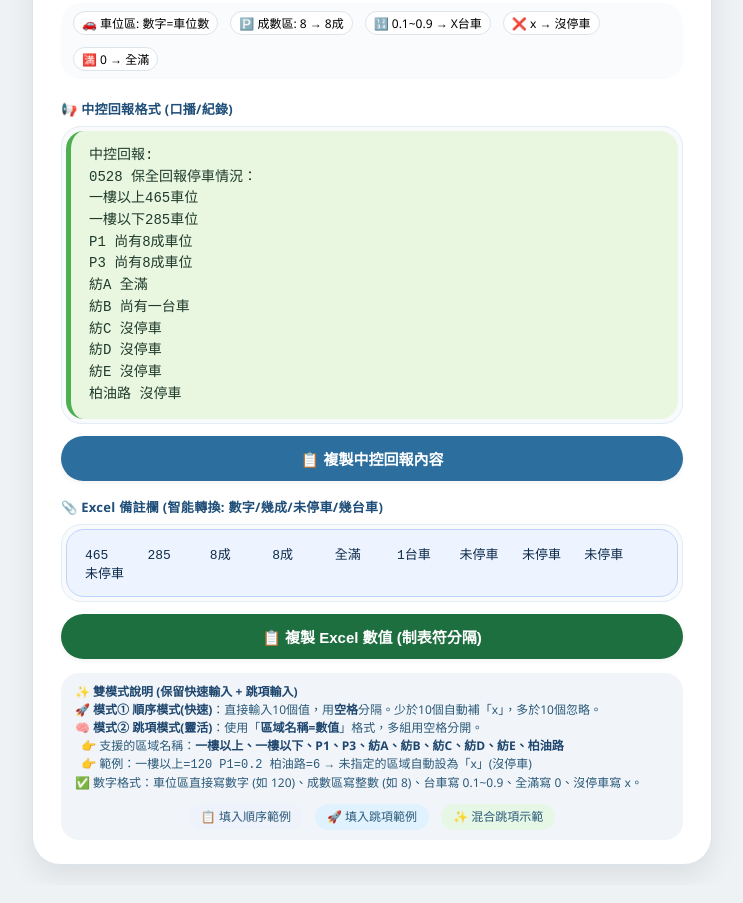
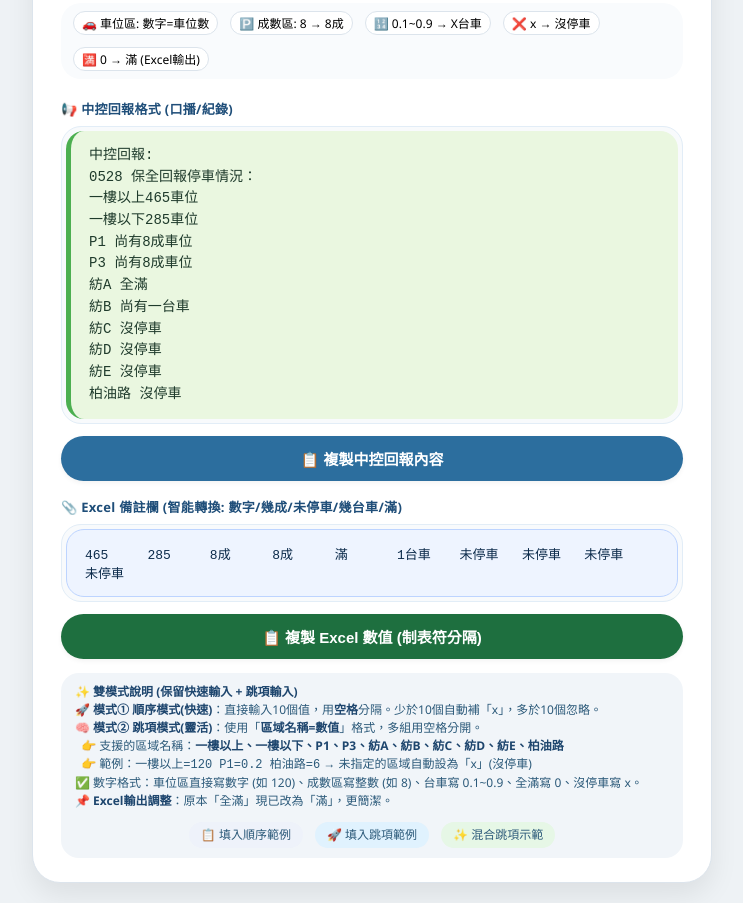
Before and after one commit to Vik1n9/Parking-Report, a plain HTML site: page index.html in a window 1280 px wide. Shown: the part 221-1124 px from the top of the page, without its empty margins (268-1011 px from the left). Drawn offline with Linux system fonts and the light colour scheme.

Commit message:
Update index.html

```diff
--- a/index.html
+++ b/index.html
@@ -3,7 +3,7 @@
 <head>
     <meta charset="UTF-8">
     <meta name="viewport" content="width=device-width, initial-scale=1.0, user-scalable=yes">
-    <title>停車回報產生器 - 智能跳項版 (含複製中控)</title>
+    <title>停車回報產生器 - 智能跳項版 (Excel輸出「滿」)</title>
     <style>
         * {
             box-sizing: border-box;
@@ -190,7 +190,7 @@
             <span>🅿️ 成數區: 8 → 8成</span>
             <span>🔢 0.1~0.9 → X台車</span>
             <span>❌ x → 沒停車</span>
-            <span>🈵 0 → 全滿</span>
+            <span>🈵 0 → 滿 (Excel輸出)</span>
         </div>
     </div>
 
@@ -202,7 +202,7 @@
         <button id="copyReportBtn" class="btn-secondary">📋 複製中控回報內容</button>
     </div>
 
-    <div class="label-text">📎 Excel 備註欄 (智能轉換: 數字/幾成/未停車/幾台車)</div>
+    <div class="label-text">📎 Excel 備註欄 (智能轉換: 數字/幾成/未停車/幾台車/滿)</div>
     <div class="card-output">
         <div id="excelOutput"></div>
     </div>
@@ -216,7 +216,8 @@
         🧠 <strong>模式② 跳項模式(靈活)</strong>：使用「<strong>區域名稱=數值</strong>」格式，多組用空格分開。<br>
         &nbsp;&nbsp;👉 支援的區域名稱：<strong>一樓以上、一樓以下、P1、P3、紡A、紡B、紡C、紡D、紡E、柏油路</strong><br>
         &nbsp;&nbsp;👉 範例：<code>一樓以上=120 P1=0.2 柏油路=6</code> → 未指定的區域自動設為「x」(沒停車)<br>
-        ✅ 數字格式：車位區直接寫數字 (如 120)、成數區寫整數 (如 8)、台車寫 0.1~0.9、全滿寫 0、沒停車寫 x。
+        ✅ 數字格式：車位區直接寫數字 (如 120)、成數區寫整數 (如 8)、台車寫 0.1~0.9、全滿寫 0、沒停車寫 x。<br>
+        📌 <strong>Excel輸出調整</strong>：原本「全滿」現已改為「滿」，更簡潔。
     </div>
 </div>
 
@@ -235,7 +236,7 @@
     const copyReportBtn = document.getElementById('copyReportBtn');
     const copyExcelBtn = document.getElementById('copyExcelBtn');
 
-    // ----- 核心: 將原始值轉為 Excel 備註文字 -----
+    // ----- 核心: 將原始值轉為 Excel 備註文字 (修改: 全滿 → 滿) -----
     function convertToExcelText(index, rawVal) {
         let val = (rawVal !== undefined && rawVal !== null) ? rawVal.toString().toLowerCase().trim() : 'x';
         if (val === '') val = 'x';
@@ -244,19 +245,19 @@
 
         if (isCarCountArea) {
             if (val === 'x') return '未停車';
-            if (val === '0') return '全滿';
+            if (val === '0') return '滿';      // 原「全滿」改為「滿」
             return val;   // 保留原始數字
         }
 
         // 成數 / 剩餘台車區域
         if (val === 'x') return '未停車';
-        if (val === '0') return '全滿';
+        if (val === '0') return '滿';          // 原「全滿」改為「滿」
 
         if (val.startsWith('0.')) {
             let decimalPart = val.substring(2);
             let carCount = parseInt(decimalPart, 10);
             if (isNaN(carCount)) carCount = 0;
-            if (carCount === 0) return '全滿';
+            if (carCount === 0) return '滿';   // 原「全滿」改為「滿」
             return `${carCount}台車`;
         }
 
@@ -267,7 +268,7 @@
         return val;
     }
 
-    // 產生中控回報文字 (保留原有格式，未修改時區)
+    // 產生中控回報文字 (保持原有格式，不影響)
     function generateReportText(tokens, nowTime) {
         const hh = String(nowTime.getHours()).padStart(2, '0');
         const mm = String(nowTime.getMinutes()).padStart(2, '0');
@@ -281,7 +282,7 @@
                 if (val === 'x') {
                     resultText += `${labels[i]} 沒停車\n`;
                 } else if (val === '0') {
-                    resultText += `${labels[i]} 全滿\n`;
+                    resultText += `${labels[i]} 全滿\n`;   // 中控回報維持「全滿」口語
                 } else {
                     resultText += `${labels[i]}${val}車位\n`;
                 }
@@ -289,7 +290,7 @@
                 if (val === 'x') {
                     resultText += `${labels[i]} 沒停車\n`;
                 } else if (val === '0') {
-                    resultText += `${labels[i]} 全滿\n`;
+                    resultText += `${labels[i]} 全滿\n`;   // 中控回報維持「全滿」
                 } else if (val.startsWith('0.')) {
                     const digit = val.substring(2);
                     const ch = zhNum[digit] || digit;
```
